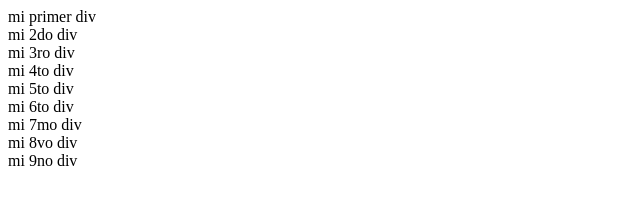
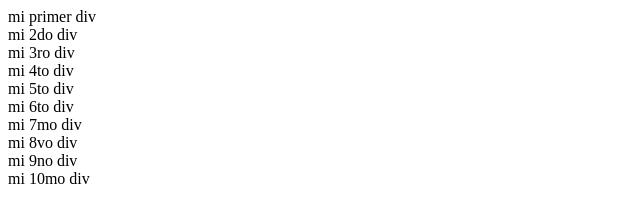
Before and after one commit to jesusbarraza1614-alt/Pagina_Web_Git_Martes_1, a plain HTML site: page index.htm in a window 1280 px wide. Shown: the full height of the page, 0-640 px from the left. Drawn offline with Linux system fonts and the light colour scheme.

Commit message:
Se agrego el 10mo div

```diff
--- a/index.htm
+++ b/index.htm
@@ -15,6 +15,7 @@
     <div>mi 7mo div<div>
     <div>mi 8vo div<div>
     <div>mi 9no div<div>
+    <div>mi 10mo div<div>
 
 </body>
 </html>
```
